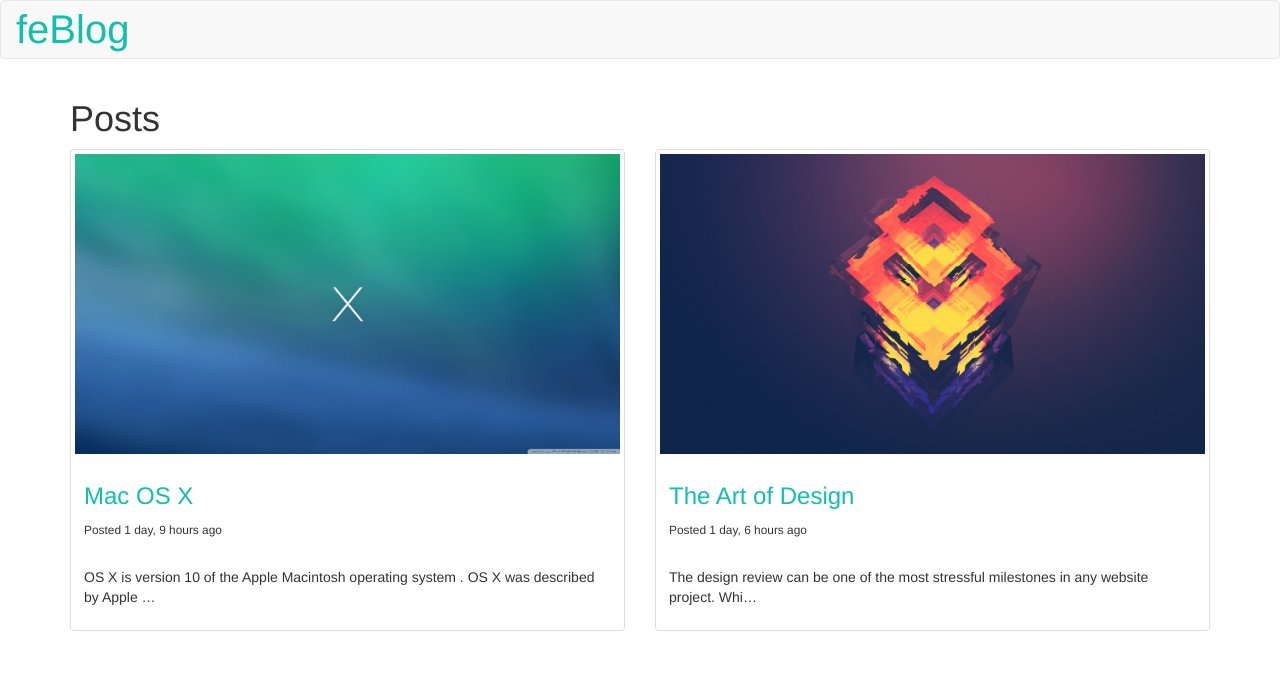
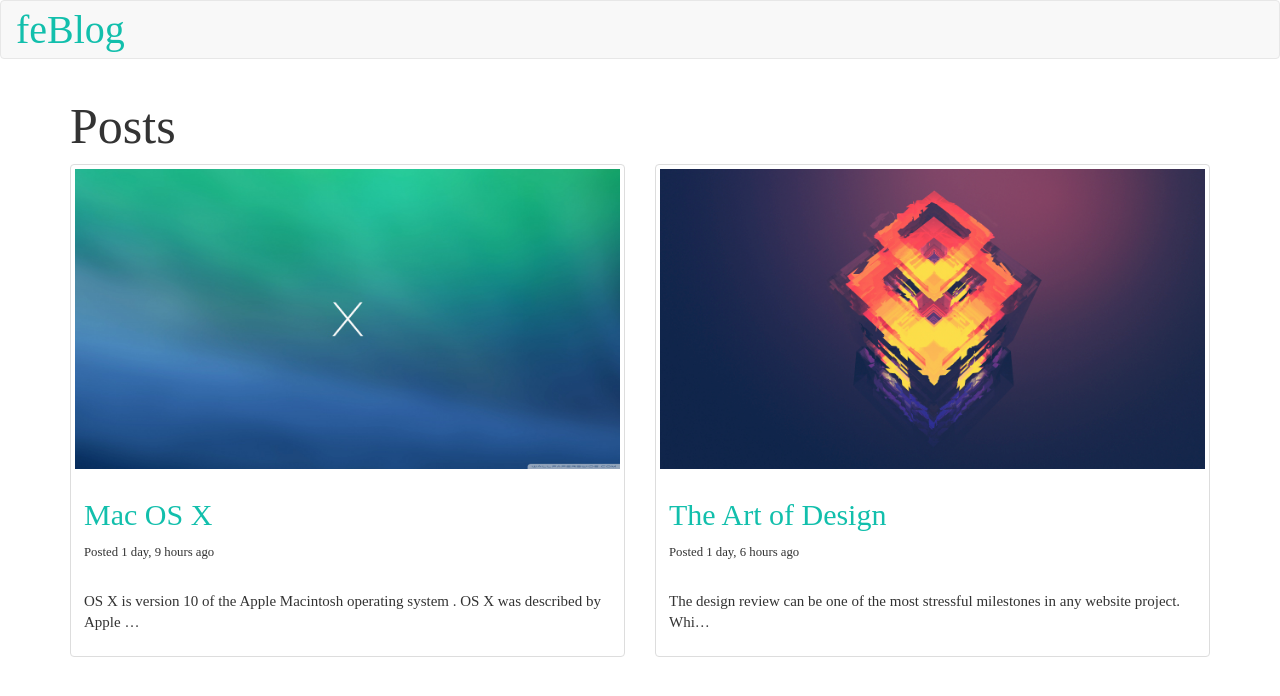
Before and after one commit to darshanxyz/feBlog, a Django app: page /posts/ in a window 1280 px wide. Shown: the top 696 px of the page. Run offline with Django 3.2, Linux system fonts and the light colour scheme; data comes from the database, SQL or seed files in the repository; both versions use the stored data as it was after the commit; some libraries are stand-ins or nearby versions.

Commit message:
Added fonts and some other subtle UI changes

```diff
--- a/src/posts/views.py
+++ b/src/posts/views.py
@@ -33,7 +33,7 @@ def posts_delete(request, id):
 
 def posts_update(request, id):
 	post = get_object_or_404(Post, id = id)
-	form = PostForm(request.POST or None, instance = post)
+	form = PostForm(request.POST or None, request.FILES or None, instance = post)
 	if form.is_valid():
 		instance = form.save(commit = False)
 		instance.save()
--- a/src/static/css/base.css
+++ b/src/static/css/base.css
@@ -9,9 +9,37 @@ a:hover {
 
 .navbar-header {
 	font-size: 40px;
+	font-family: 'Avenir';
 }
 
 .thumbnail img {
 	max-height: 300px;
 	width: 560px;
 }
+
+.article-title, .page-title {
+	font-family: 'Avenir';
+	font-size: 50px;
+}
+
+.article-title-small {
+	font-family: 'Avenir';
+	font-size: 30px;
+}
+
+.article-title-xsmall {
+	font-family: 'Avenir';
+	font-size: 15px;
+}
+
+.article-content {
+	font-family: 'Avenir';
+	font-weight: normal;
+	font-size: 20px;
+}
+
+.article-content-small {
+	font-family: 'Avenir';
+	font-weight: normal;
+	font-size: 15px;
+}
--- a/src/templates/post_display.html
+++ b/src/templates/post_display.html
@@ -2,17 +2,17 @@
 {{ block.super }}
 {% block title %}{{ block.super }} | {{ title }}{% endblock title %}
 {% block content %}
-	<h1>Posts</h1>
+	<h1 class="page-title">Posts</h1>
 	<div class="row">
 	{% for post in posts %}
 		<div class="col-sm-6">
 			<div class="thumbnail">
-				<img src="{{ post.image.url }}" alt="image" class="img-responsive">
+				<a href="{{ post.get_absolute_url }}"><img src="{{ post.image.url }}" alt="image" class="img-responsive"></a>
 				<div class="caption">
-			        <h3><a href="{{ post.get_absolute_url }}">{{ post.title }}</a></h3>
-			        <p><small>Posted {{ post.posted | timesince }} ago</small></p>
+			        <h3 class="article-title-small"><a href="{{ post.get_absolute_url }}">{{ post.title }}</a></h3>
+			        <p class="article-title-xsmall"><small>Posted {{ post.posted | timesince }} ago</small></p>
 			    </div>
-			    <div class="caption">
+			    <div class="caption article-content-small">
 			        <p>{{ post.content | truncatechars:90 }}</p>
 			    </div>
 		    </div>
--- a/src/templates/update_post.html
+++ b/src/templates/update_post.html
@@ -3,7 +3,7 @@
 {% block content %}
 	<div class="col-sm-6 col-sm-offset-3">
 	<h1>Update Post</h1>
-	<form method="POST" action="">
+	<form method="POST" action="" enctype="multipart/form-data">
 		{% csrf_token %}
 		{{ form.as_p }}
 		<input type="submit" value="Update" name="">
```
Also changed, not shown: src/templates/post_detail.html (+6 -2 lines), media_cdn/apple.jpg (added), media_cdn/os_MlVe3iM.jpg (added), src/db.sqlite3, 2 other files.
